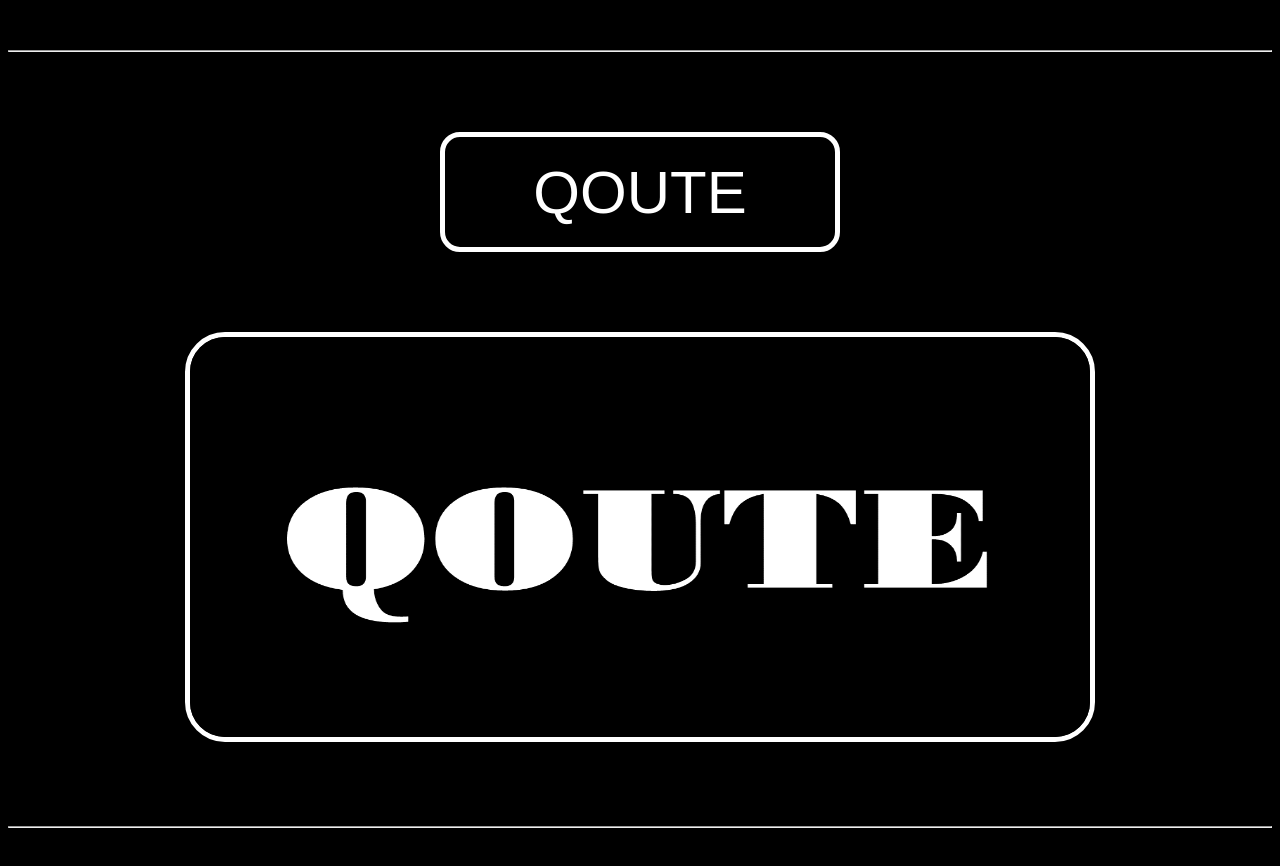
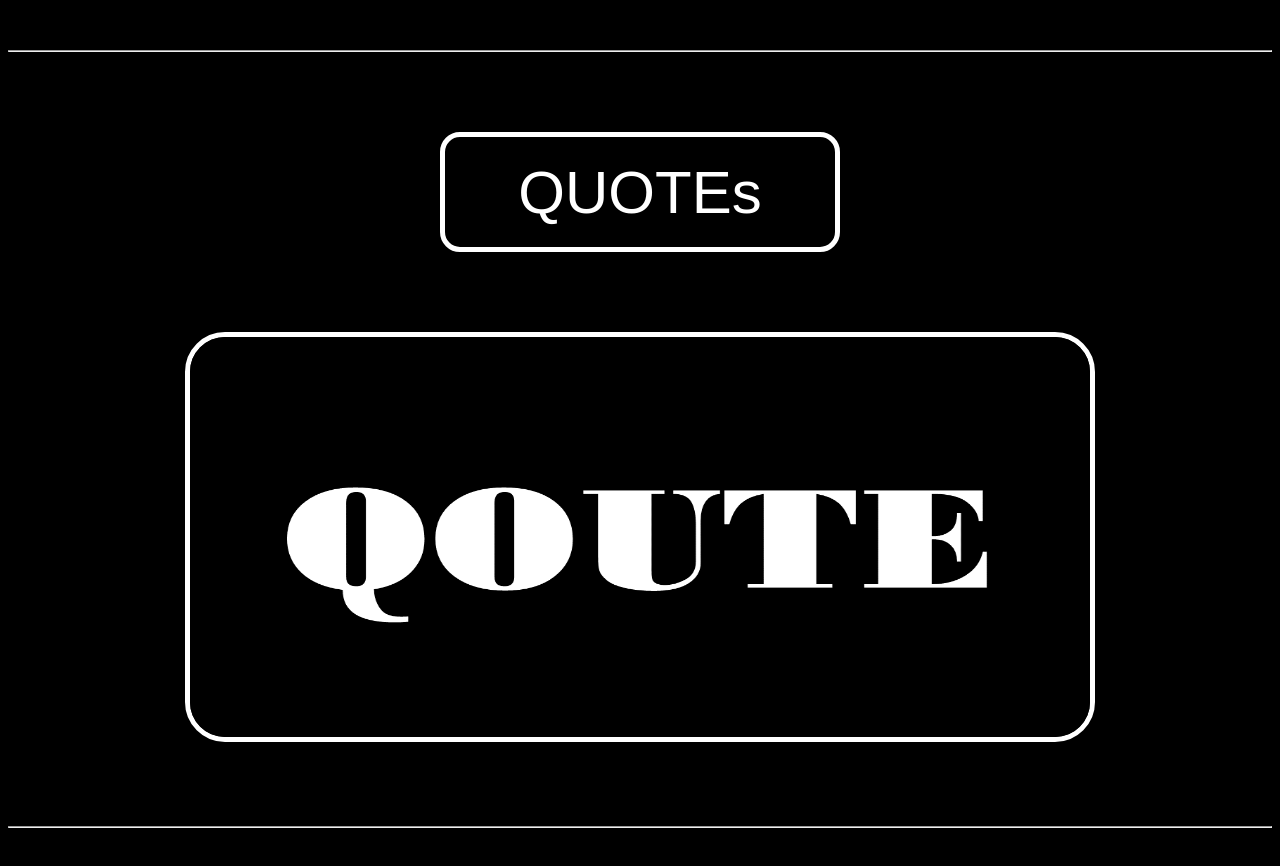
Before and after one commit to jericodash/API, a plain HTML site: page index.html in a window 1280 px wide. Shown: the part 1500-2366 px from the top of the page. Drawn offline with Linux system fonts and the light colour scheme.

Commit message:
Update index.html

```diff
--- a/index.html
+++ b/index.html
@@ -2,7 +2,7 @@
 <html lang="en">
 <head>
     <meta charset="UTF-8">
-    <title>Cats, Dogs, and Qoutes API</title>
+    <title>Cats, Dogs, and Quotes API</title>
     <link rel="stylesheet" href="style.css">
 </head>
 <body>
@@ -15,7 +15,7 @@
         <img src="dog.png" id="dogImage" class="image" alt="Picture of a dog.">
     </div><hr class="mobile"/>
     <div class="api">
-        <button id="qoute" class="button">QOUTE</button><br />
+        <button id="quote" class="button">QUOTEs</button><br />
         <img src="qoute.png" id="qouteImage" class="image" alt="Picture of a qoute.">
     </div><hr id="last" class="mobile"/>
     <script src="main.js"></script>
```
